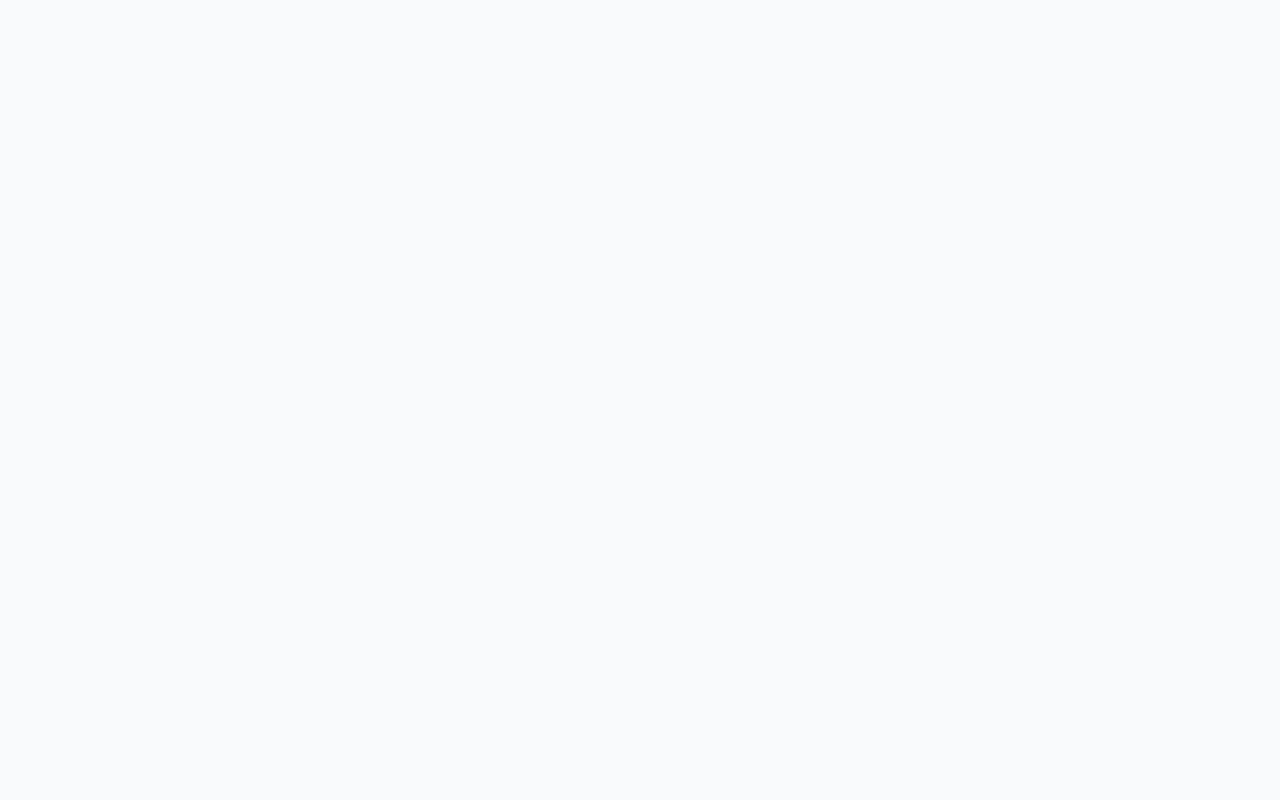
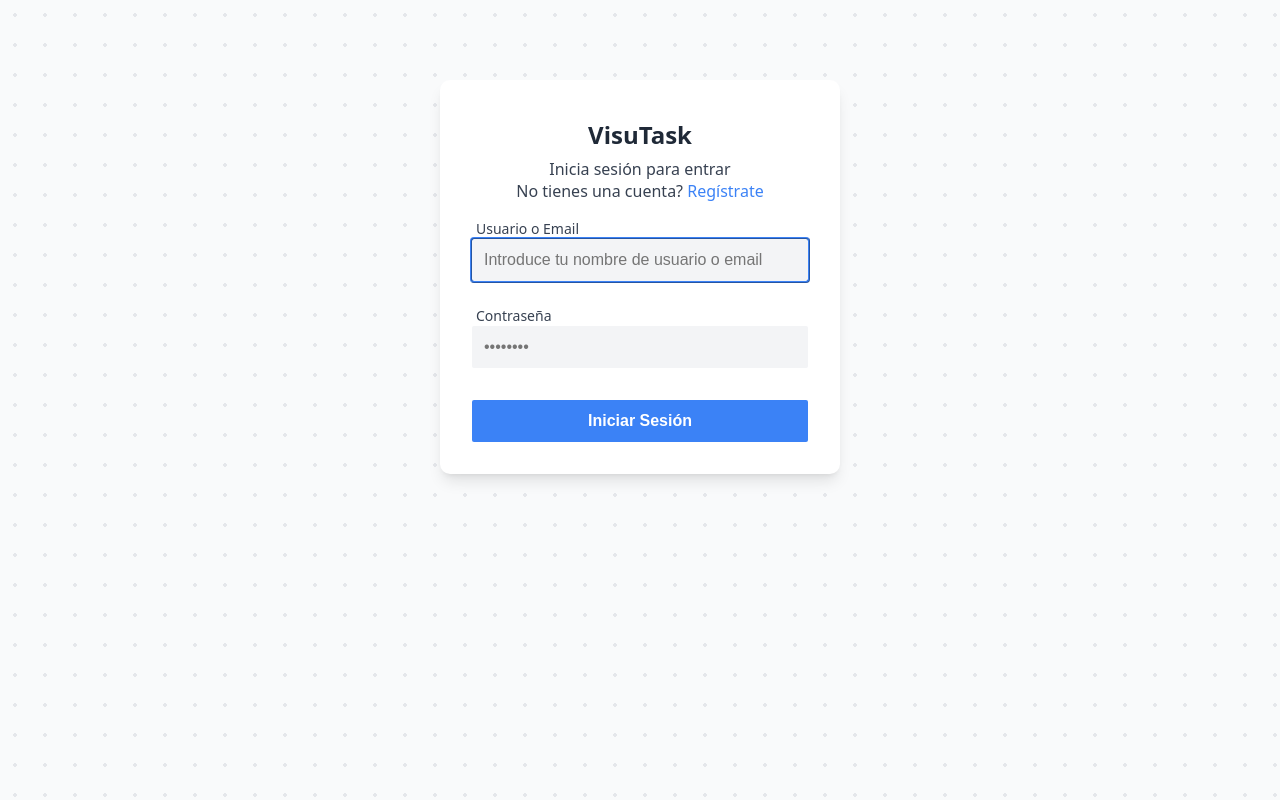
Before and after one commit to minvdev/visu-task, a React (Vite) app in the folder frontend-react/: page /login in a window 1280 px wide. Before the commit this address had no page. Built offline with nearby package versions, Linux system fonts and the light colour scheme.

Commit message:
Temporally remove the root route and add the `login` route in the App.

```diff
--- a/frontend-react/src/App.jsx
+++ b/frontend-react/src/App.jsx
@@ -1,5 +1,6 @@
 import { AuthProvider } from "./context/AuthContext/AuthProvider";
 import BaseView from "./pages/BaseView/BaseView";
+import { LoginPage } from "./pages/LoginPage/LoginPage";
 import {
 	BrowserRouter,
 	Routes,
@@ -11,7 +12,7 @@ function App() {
 		<BrowserRouter>
 			<AuthProvider>
 				<Routes>
-					<Route path="/" element={<BaseView></BaseView>} />
+					<Route path="/login" element={<LoginPage />} />
 				</Routes>
 			</AuthProvider>
 		</BrowserRouter>
```
